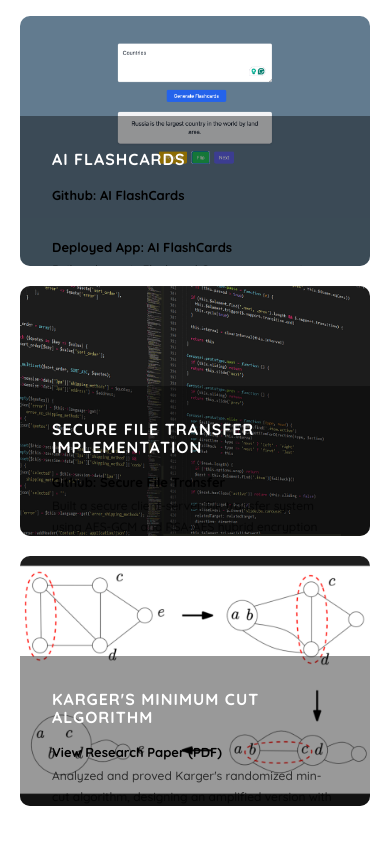
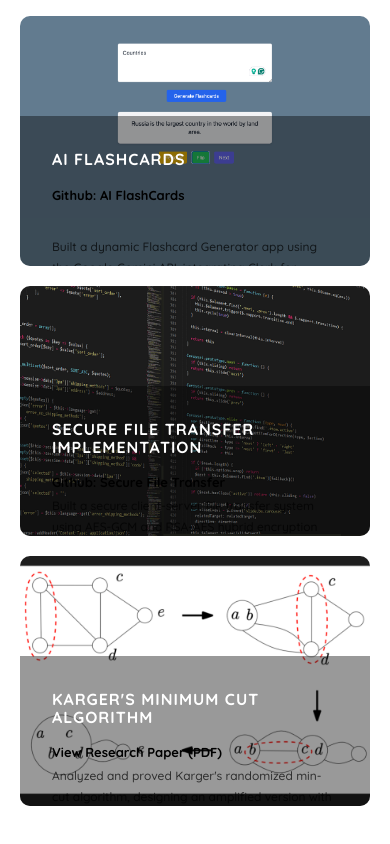
Before and after one commit to panditk455/PersonalPortfolioWebsite, a plain HTML site: page index.html in a window 390 px wide. Shown: the part 1125-1969 px from the top of the page. Drawn offline with nearby package versions, Linux system fonts and the light colour scheme; files whose address does not match are found by name; a web font is replaced by a local one.

```diff
--- a/index.html
+++ b/index.html
@@ -440,7 +440,6 @@
                                         <div class="con">
                                             <h3><a href="work.html"><strong>AI FlashCards</strong></a></h3>
                                             <span><a href="https://github.com/nayanmapara/AI-Flashcards" target="_blank"><strong>Github: AI FlashCards</strong></a></span><br>
-                                            <span><a href="https://ai-flashcards-gules.vercel.app/" target="_blank"><strong>Deployed App: AI FlashCards</strong></a></span>
                                             <p>Built a dynamic Flashcard Generator app using the Google Gemini API, integrating Clerk for authentication and Stripe for subscription-based premium access.</p>
                                         </div>
                                     </div>
```
